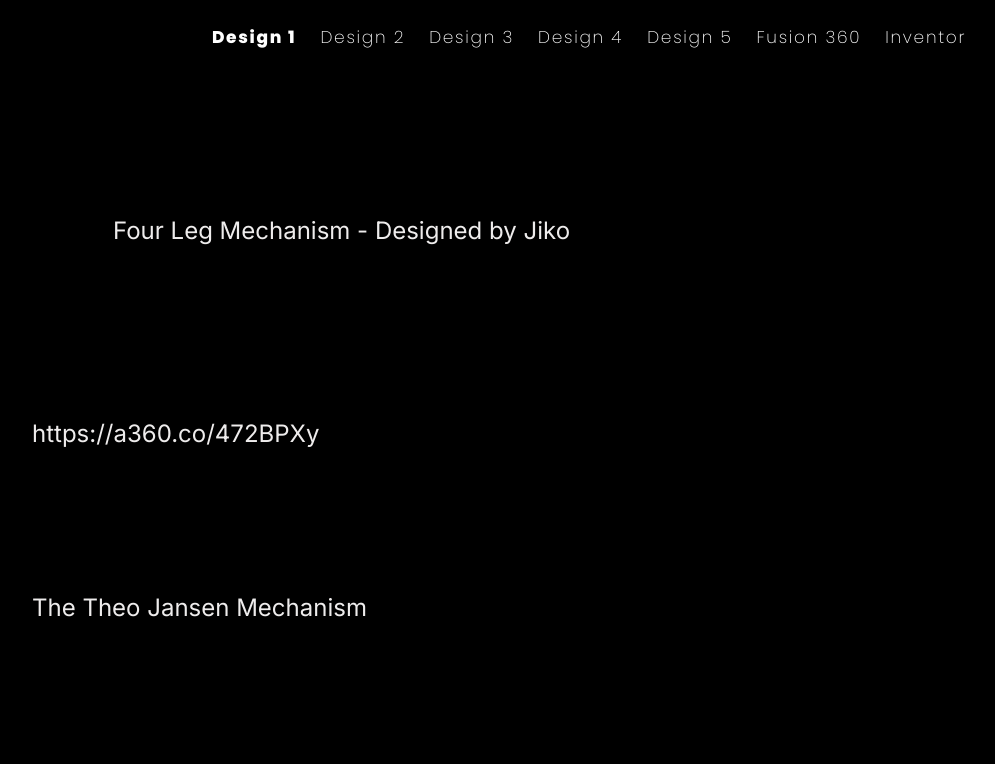
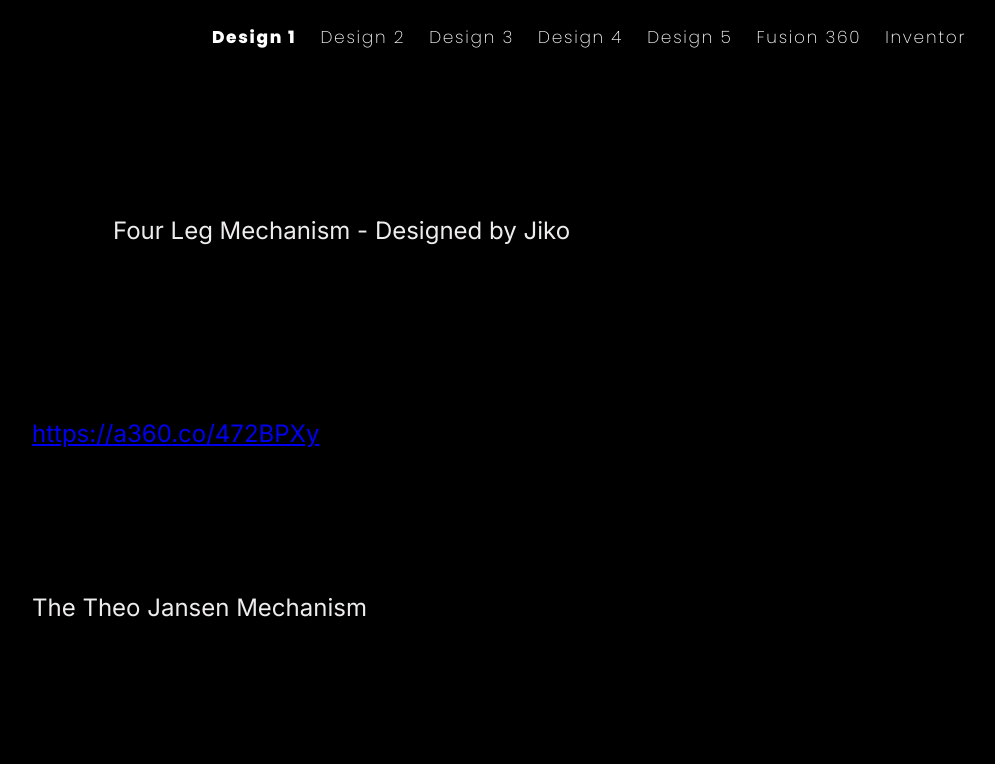
Before and after one commit to PwMp/WEEKTWO, a plain HTML site: page index.html in a window 1280 px wide. Shown: the top 764 px of the page, without its empty margins (131-1126 px from the left). Drawn offline with Linux system fonts and the light colour scheme.

Commit message:
Update index.html

```diff
--- a/index.html
+++ b/index.html
@@ -39,7 +39,7 @@
             Four Leg Mechanism - Designed by Jiko
           </p>
           <p class="four-leg-mechanism">&nbsp;</p>
-          <p class="four-leg-mechanism">https://a360.co/472BPXy</p>
+          <p class="four-leg-mechanism"><a href="URL">https://a360.co/472BPXy</a></p>
           <p class="four-leg-mechanism">&nbsp;</p>
           <p class="four-leg-mechanism">The Theo Jansen Mechanism</p>
           <p class="four-leg-mechanism">&nbsp;</p>
```
